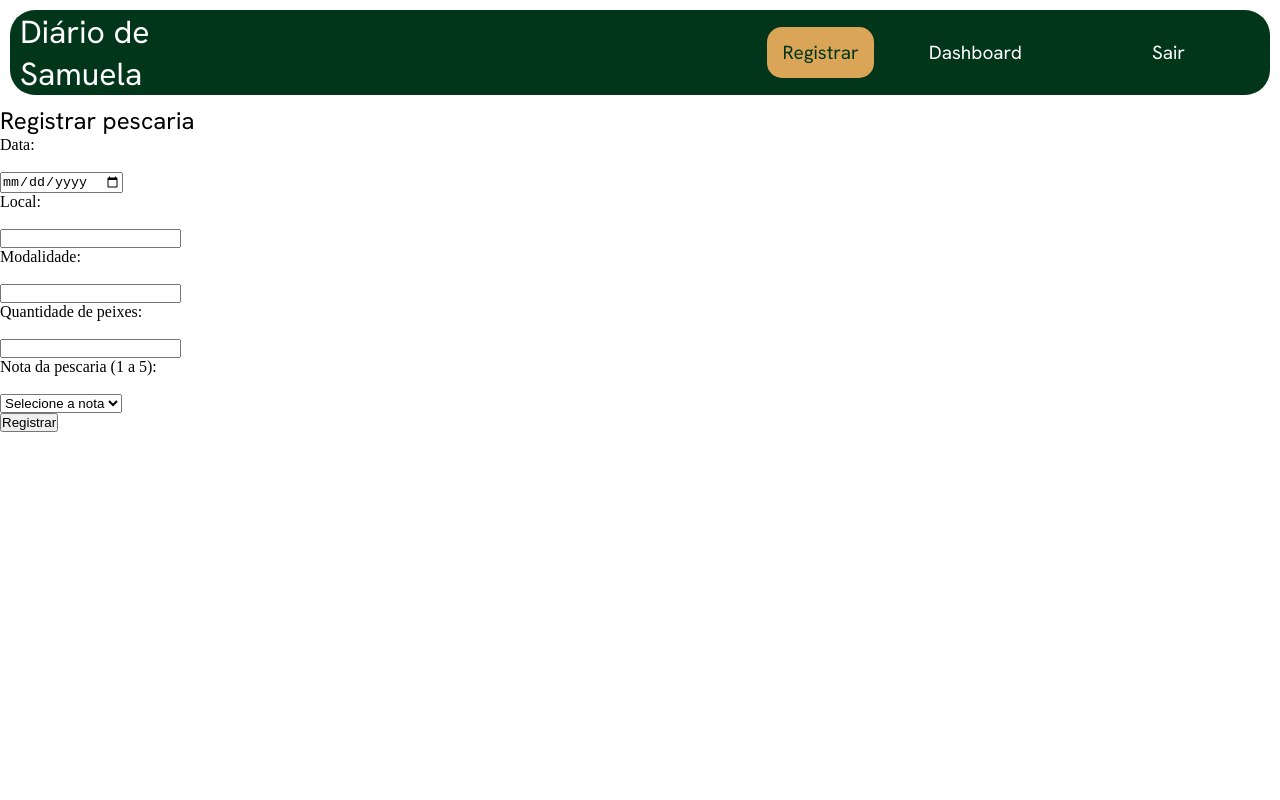
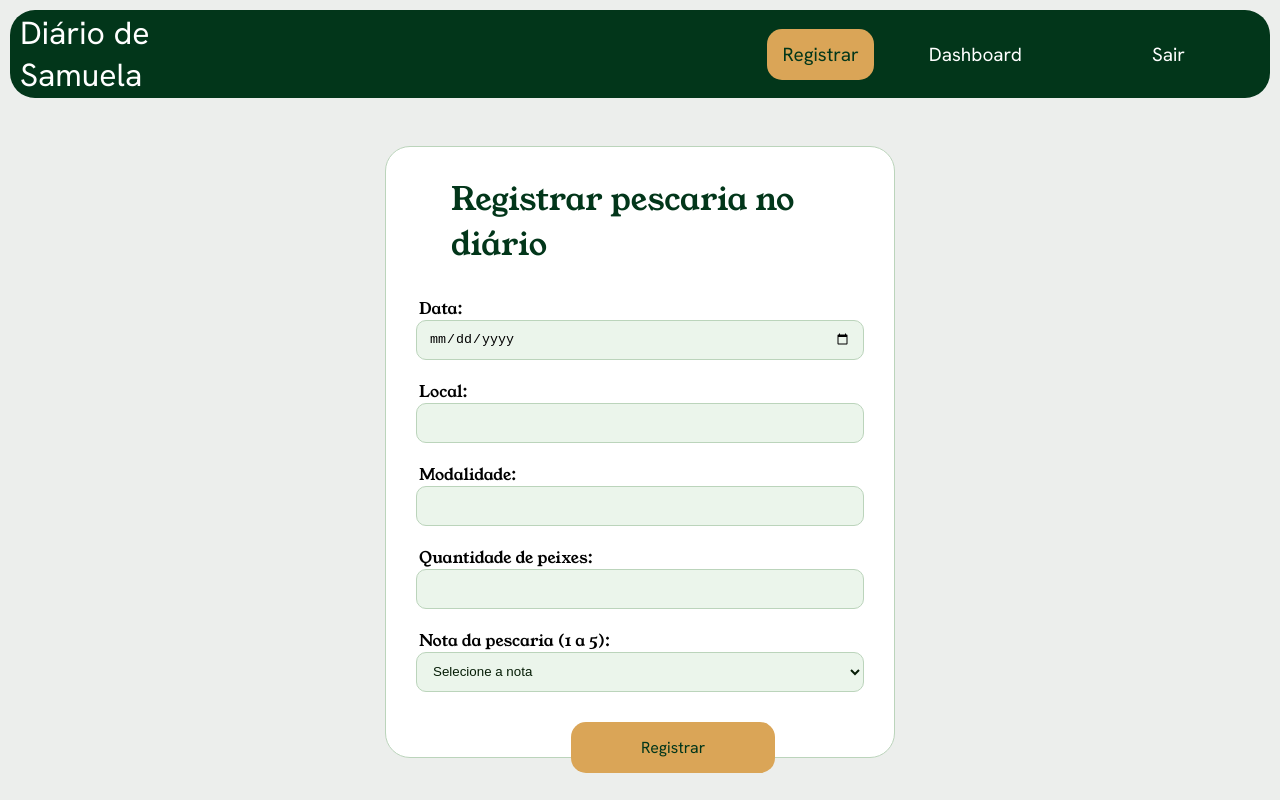
Before and after one commit to GBBermudes/PROJETO-INDIVIDUAL1, a website: page WEB-DATA-VIZ/public/formulario.html in a window 1280 px wide. Drawn offline with Linux system fonts and the light colour scheme; a web font is replaced by a local one.

Commit message:
Adição - CSS e HTML V1 do formulario finalizado

```diff
--- a/WEB-DATA-VIZ/public/css/formulario.css
+++ b/WEB-DATA-VIZ/public/css/formulario.css
@@ -40,6 +40,9 @@ h1, h2, h3, h4, h5, h6 {
     font-style: normal;
 }
 
+body {
+    background-color: rgb(236, 238, 236);
+}
 /* BOX PAI */
 
 .box-pai {
@@ -53,7 +56,7 @@ h1, h2, h3, h4, h5, h6 {
 
 .navbar {
     display: flex;
-    height: 85px;
+    height: 11vh;
     width: calc(100% - 20px);
     background-color: rgb(2, 54, 26);
     border-radius: 25px;
@@ -106,4 +109,82 @@ h1, h2, h3, h4, h5, h6 {
     padding: 13px 15px;
     border-radius: 15px;
     font-size: 19px;
+    cursor: pointer;
 }
+
+.bt-dashboard:hover {
+    font-weight: 800;
+}
+
+/* BOX FORMULARIO */
+
+.box-formulario {
+    display: flex;
+    justify-content: center;
+    align-items: center;
+    height: 86vh;
+}
+
+.formulario {
+    background-color: white;
+    border: solid 1px rgb(187, 212, 187);
+    padding: 30px;
+    height: 80%;
+    width: 35%;
+    border-radius: 25px;
+}
+
+.formulario h1 {
+    margin-left: 35px;
+    margin-bottom: 30px;
+    color: rgb(2, 54, 26);
+}
+
+.formulario p {
+    font-family: "Young Serif", serif;
+    font-weight: 400;
+    font-style: normal;
+    margin-bottom: -18px;
+    margin-top: 20px;
+    margin-left: 3px;
+}
+
+.formulario input {
+    width: 100%;
+    height: 40px;
+    border-radius: 10px;
+    border: solid 1px rgb(187, 212, 187);
+    background-color: rgb(235, 245, 235);
+}
+
+.formulario select {
+    width: 100%;
+    height: 40px;
+    margin-bottom: 30px;
+    border-radius: 10px;
+    border: solid 1px rgb(187, 212, 187);
+    color: rgb(6, 29, 6);
+    background-color: rgb(235, 245, 235);
+    padding-left: 10px;
+}
+
+.formulario button {
+    margin-left: 155px;
+    padding: 15px 70px;
+    color: rgb(2, 54, 26);
+    background-color: rgb(218, 165, 87);
+    border: none;
+    border-radius: 15px;
+    font-family: "Hanken Grotesk", sans-serif;
+    font-size: 16px;
+}
+
+.formulario button:hover {
+    cursor: pointer;
+}
+
+.formulario input,
+.formulario select {
+    box-sizing: border-box;
+    padding: 0 12px;
+}
--- a/WEB-DATA-VIZ/public/formulario.html
+++ b/WEB-DATA-VIZ/public/formulario.html
@@ -23,7 +23,7 @@
 
         <div class="box-formulario">
             <div class="formulario">
-                <h2>Registrar pescaria</h2>
+                <h1 class="young-serif-regular">Registrar pescaria no diário</h2>
                 <p>Data:</p><br>
                 <input type="date" id="ipt_data">
                 <p>Local:</p><br>
```
